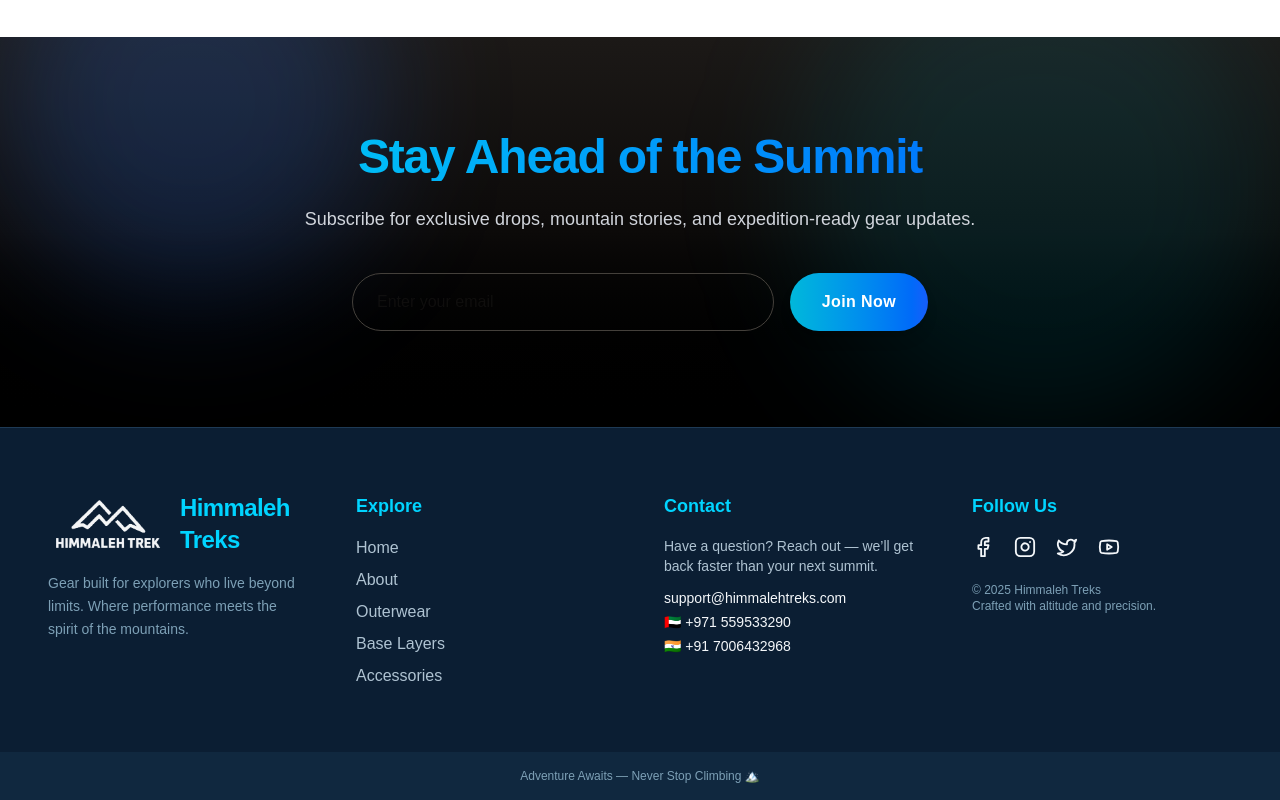
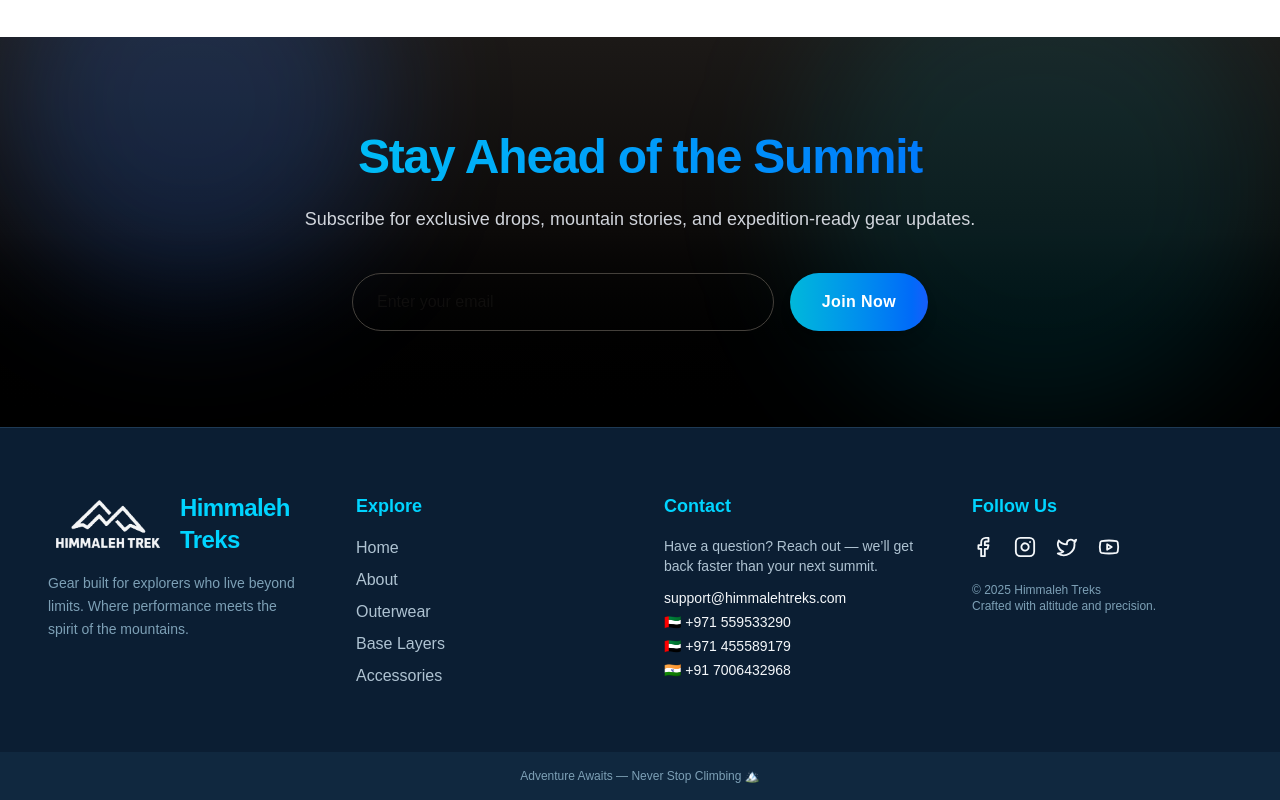
Before and after one commit to iqbalwalii/himmalehtreks, a Next.js app: page / in a window 1280 px wide. Shown: the part 3295-4095 px from the top of the page. Built offline with nearby package versions, Linux system fonts and the light colour scheme.

Commit message:
number update

```diff
--- a/app/components/Footer.tsx
+++ b/app/components/Footer.tsx
@@ -54,6 +54,9 @@ export default function Footer() {
             <a href="tel:+971559533290" className="block hover:text-[#00D4FF]">
               🇦🇪 +971 559533290
             </a>
+            <a href="tel:+971455589179" className="block hover:text-[#00D4FF]">
+              🇦🇪 +971 455589179
+            </a>
             <a href="tel:+917006432968" className="block hover:text-[#00D4FF]">
               🇮🇳 +91 7006432968
             </a>
```
